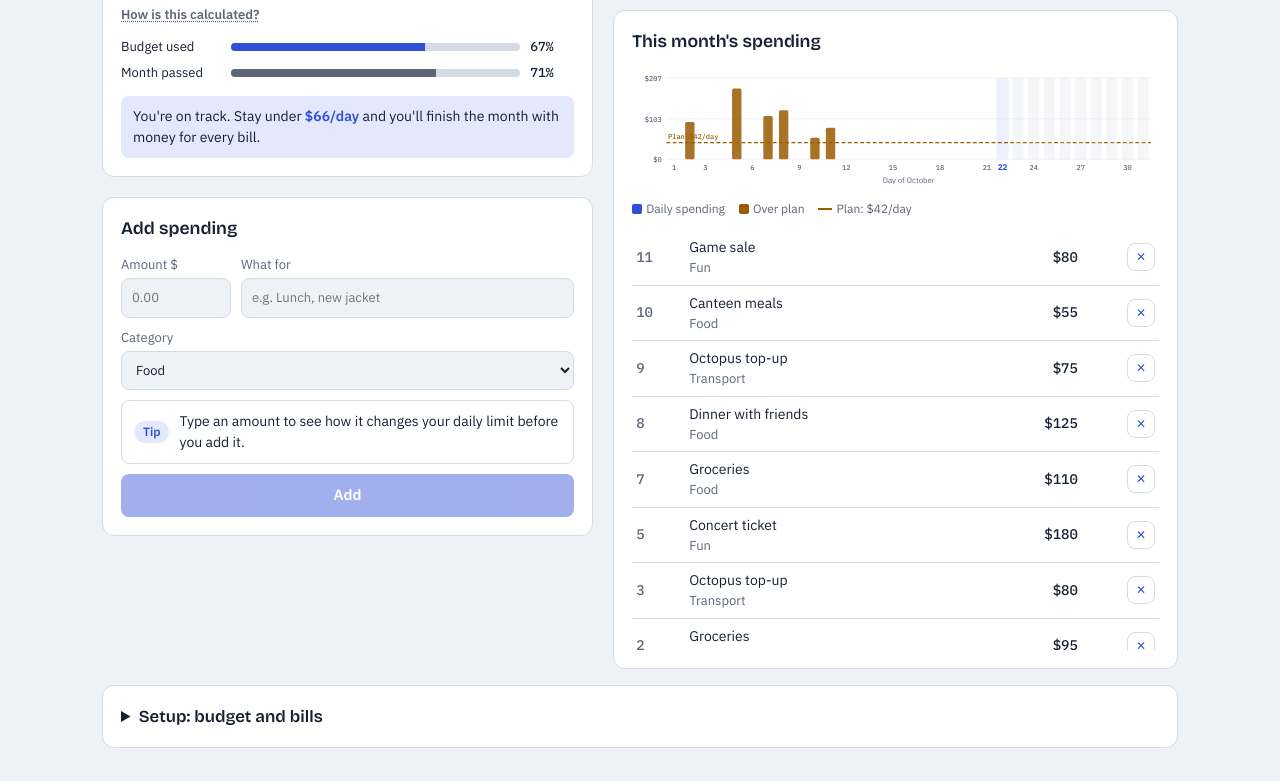
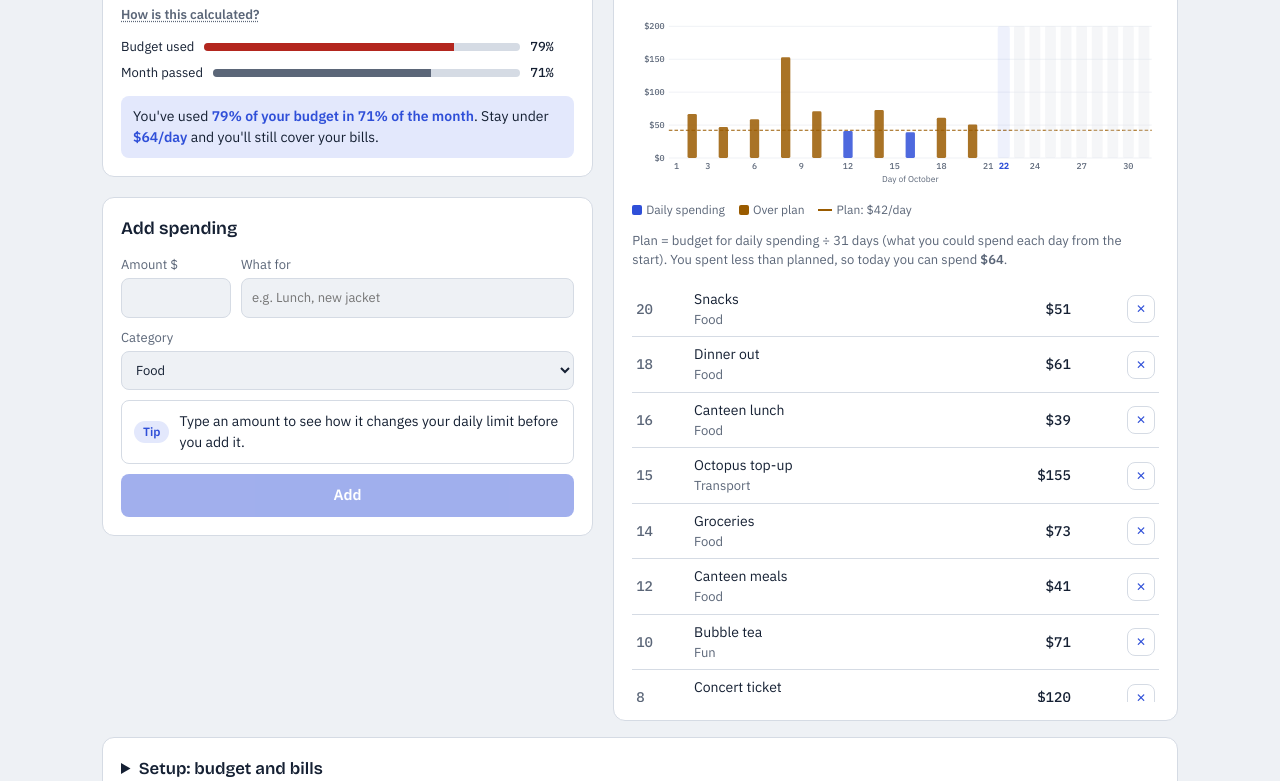
Before and after one commit to St2r930/dsai1202-spend-plan, a plain HTML site: page index.html in a window 1280 px wide. Shown: the part 416-1197 px from the top of the page. Drawn offline with nearby package versions, Linux system fonts and the light colour scheme.

Commit message:
Fix chart readability, wrapping, and example data (v0.6 polish)
Chart: taller (240px), round Y-axis ticks ($0/$50/$100...), 12px axis
labels, remove redundant "Plan" text (legend covers it), add note
explaining plan vs current daily limit.

UX: fix pace-row and stat-description wrapping (auto columns + nowrap),
clear amount placeholder, spread example data across all past days.

Co-Authored-By: Claude Opus 4.6 <noreply@anthropic.com>

```diff
--- a/index.html
+++ b/index.html
@@ -57,12 +57,12 @@ h2{font-family:var(--f-display);font-weight:600;font-size:1.1rem;margin:0}
 .stat{display:grid;gap:2px;min-width:0}
 .stat .k{font-size:12px;color:var(--muted);letter-spacing:.03em}
 .stat .v{font-family:var(--f-num);font-variant-numeric:tabular-nums;font-size:1.15rem}
-.stat .d{font-size:12px;color:var(--muted)}
+.stat .d{font-size:12px;color:var(--muted);white-space:nowrap}
 .next{background:var(--accent-soft);border-radius:8px;padding:10px 12px;font-size:14px;margin-top:8px}
 .next b{color:var(--accent)}
 .next.alert{background:var(--bad-soft)} .next.alert b{color:var(--bad)}
 .pace{display:grid;gap:6px;margin-top:6px}
-.pace-row{display:grid;grid-template-columns:100px 1fr 44px;align-items:center;gap:10px;font-size:13px}
+.pace-row{display:grid;grid-template-columns:auto 1fr 44px;align-items:center;gap:10px;font-size:13px;white-space:nowrap}
 .track{height:8px;background:var(--line);border-radius:4px;overflow:hidden}
 .fill{height:100%;background:var(--accent)} .fill.time{background:var(--muted)} .fill.over{background:var(--bad)}
 label{display:grid;gap:4px;font-size:13px;color:var(--muted);white-space:nowrap}
@@ -145,7 +145,7 @@ details summary{cursor:pointer;font-family:var(--f-display);font-weight:600;font
   <section class="card" aria-labelledby="addH">
     <h2 id="addH">Add spending</h2>
     <form id="addForm" class="addrow">
-      <label>Amount $<input id="amt" type="number" min="0.01" step="0.01" inputmode="decimal" placeholder="0.00"></label>
+      <label>Amount $<input id="amt" type="number" min="0.01" step="0.01" inputmode="decimal"></label>
       <label>What for<input id="desc" type="text" placeholder="e.g. Lunch, new jacket"></label>
       <label class="wide">Category<select id="cat"></select></label>
       <div class="preview wide" id="preview"><span class="pill fit">Tip</span><span class="txt">Type an amount to see how it changes your daily limit before you add it.</span></div>
@@ -170,6 +170,7 @@ details summary{cursor:pointer;font-family:var(--f-display);font-weight:600;font
       <div class="chart-tip" id="chartTip"></div>
     </div>
     <div class="chart-legend" id="chartLegend"></div>
+    <div class="small muted" id="chartNote"></div>
     <div class="tablewrap"><table><tbody id="logBody"></tbody></table></div>
   </section>
   </div>
@@ -205,19 +206,33 @@ const dateOf=d=>`${MONTH_KEY}-${String(d).padStart(2,"0")}`;
 
 function example(){
   const d=n=>dateOf(Math.max(1,Math.min(TODAY,n)));
+  const yesterday=Math.max(1,TODAY-1);
+  // daily spending items spread across the month so the chart looks realistic
+  const meals=[
+    {desc:"Groceries",cat:"Food"},{desc:"Canteen lunch",cat:"Food"},
+    {desc:"Dinner out",cat:"Food"},{desc:"Snacks",cat:"Food"},
+    {desc:"Bubble tea",cat:"Fun"},{desc:"Canteen meals",cat:"Food"}
+  ];
+  const log=[
+    {date:d(1),desc:"Hall fee",cat:"Rent",amt:1200},
+    {date:d(3),desc:"Octopus top-up",cat:"Transport",amt:155},
+    {date:d(5),desc:"Phone bill",cat:"Phone & internet",amt:185},
+    {date:d(8),desc:"Concert ticket",cat:"Fun",amt:120},
+    {date:d(Math.min(15,yesterday)),desc:"Octopus top-up",cat:"Transport",amt:155}
+  ];
+  // add a food/fun item every 1–2 days up to yesterday
+  const rng=n=>[37,67,29,53,41,61,43,59,31,71,47,23,73,19,83,17,79,13,89,11];
+  const amounts=rng();
+  for(let day=1,ai=0;day<=yesterday;day++){
+    if(day%2===0||amounts[ai%amounts.length]%3===0){
+      const m=meals[ai%meals.length];
+      log.push({date:d(day),desc:m.desc,cat:m.cat,amt:30+amounts[ai%amounts.length]%50});
+      ai++;
+    }
+  }
   return {budget:3000,
     bills:[{name:"Rent",monthly:1200},{name:"Transport",monthly:310},{name:"Phone & internet",monthly:185}],
-    log:[
-      {date:d(1),desc:"Hall fee",cat:"Rent",amt:1200},
-      {date:d(2),desc:"Groceries",cat:"Food",amt:95},
-      {date:d(3),desc:"Octopus top-up",cat:"Transport",amt:80},
-      {date:d(5),desc:"Concert ticket",cat:"Fun",amt:180},
-      {date:d(7),desc:"Groceries",cat:"Food",amt:110},
-      {date:d(8),desc:"Dinner with friends",cat:"Food",amt:125},
-      {date:d(9),desc:"Octopus top-up",cat:"Transport",amt:75},
-      {date:d(10),desc:"Canteen meals",cat:"Food",amt:55},
-      {date:d(11),desc:"Game sale",cat:"Fun",amt:80}
-    ]};
+    log};
 }
 let S;
 function load(){try{const r=localStorage.getItem(KEY);if(r){S=JSON.parse(r);return}}catch(e){}S=example()}
@@ -354,6 +369,11 @@ $("addForm").addEventListener("submit",ev=>{ev.preventDefault();
    Reference line: planned daily = (budget − total bills) / days in month.
    This is a fixed benchmark — it doesn't shift as you spend, so every day
    is compared to the same fair target.                                    */
+function niceMax(v){
+  if(v<=0)return 100;
+  const step=v<=100?10:v<=500?50:v<=1000?100:v<=2000?200:500;
+  return Math.ceil(v/step)*step;
+}
 function renderChart(){
   const billNames=new Set(S.bills.map(b=>b.name));
   const dailyLog=monthLog().filter(e=>!billNames.has(e.cat));
@@ -361,72 +381,68 @@ function renderChart(){
   dailyLog.forEach(e=>{const d=+e.date.slice(8);if(d>=1&&d<=DAYS)perDay[d-1]+=e.amt});
   const totalBills=S.bills.reduce((a,b)=>a+b.monthly,0);
   const planned=Math.max(0,(S.budget-totalBills)/DAYS);
-  const maxVal=Math.max(planned,...perDay,1)*1.15;
+  const c=compute();
+  const rawMax=Math.max(planned,...perDay,1)*1.1;
+  const ceilMax=niceMax(rawMax);
   const cs=getComputedStyle(document.documentElement);
   const accent=cs.getPropertyValue("--accent").trim();
   const muted=cs.getPropertyValue("--muted").trim();
   const linec=cs.getPropertyValue("--line").trim();
   const warn=cs.getPropertyValue("--warn").trim();
-  const bg=cs.getPropertyValue("--bg").trim();
   const monName=NOW.toLocaleString("en-US",{month:"long"});
-  // dimensions
-  const LEFT=44,RIGHT=10,TOP=14,BOT=32;
-  const W=Math.max(320,DAYS*20+LEFT+RIGHT);
-  const H=150;
+  // dimensions — taller chart
+  const LEFT=52,RIGHT=10,TOP=16,BOT=38;
+  const W=Math.max(340,DAYS*22+LEFT+RIGHT);
+  const H=240;
   const plotW=W-LEFT-RIGHT,plotH=H-TOP-BOT;
   const step=plotW/DAYS;
-  const barW=Math.max(3,step*0.6);
+  const barW=Math.max(4,step*0.6);
   const cx=i=>LEFT+step*i+step/2;
-  const cy=v=>TOP+plotH-plotH*(Math.min(v,maxVal)/maxVal);
+  const cy=v=>TOP+plotH-plotH*(Math.min(v,ceilMax)/ceilMax);
+  const FONT=`font-family="var(--f-num)"`;
   let svg=`<svg xmlns="http://www.w3.org/2000/svg" viewBox="0 0 ${W} ${H}" role="img" aria-label="Daily spending chart" style="cursor:default">`;
-  // y-axis labels and grid
-  const yTicks=[0,Math.round(maxVal/2),Math.round(maxVal)].filter((v,i,a)=>a.indexOf(v)===i);
-  yTicks.forEach(v=>{
+  // y-axis: round tick values
+  const yStep=ceilMax<=100?25:ceilMax<=200?50:ceilMax<=500?50:ceilMax<=1000?100:200;
+  for(let v=0;v<=ceilMax;v+=yStep){
     const y=cy(v);
     svg+=`<line x1="${LEFT}" y1="${y}" x2="${W-RIGHT}" y2="${y}" stroke="${linec}" stroke-width="0.5"/>`;
-    svg+=`<text x="${LEFT-6}" y="${y+4}" fill="${muted}" font-size="9" font-family="var(--f-num)" text-anchor="end">$${v}</text>`;
-  });
-  // planned daily line
+    svg+=`<text x="${LEFT-6}" y="${y+4}" fill="${muted}" font-size="12" ${FONT} text-anchor="end">$${v}</text>`;
+  }
+  // planned daily line (no text label — legend covers it)
   if(planned>0){
     const py=cy(planned);
     svg+=`<line x1="${LEFT}" y1="${py}" x2="${W-RIGHT}" y2="${py}" stroke="${warn}" stroke-width="1.5" stroke-dasharray="5,3"/>`;
-    svg+=`<text x="${LEFT+2}" y="${py-5}" fill="${warn}" font-size="9" font-family="var(--f-num)">Plan ${money(planned)}/day</text>`;
   }
   // bars for all days
   for(let i=0;i<DAYS;i++){
     const x=cx(i)-barW/2;
     const isFuture=i+1>TODAY;
     const isToday=i+1===TODAY;
-    // future day background
     if(isFuture){
       svg+=`<rect x="${x-1}" y="${TOP}" width="${barW+2}" height="${plotH}" rx="2" fill="${linec}" opacity="0.25"/>`;
     }
-    // today marker
     if(isToday){
       svg+=`<rect x="${x-2}" y="${TOP}" width="${barW+4}" height="${plotH}" rx="3" fill="${accent}" opacity="0.08"/>`;
     }
-    // spending bar
     const v=perDay[i];
     if(v>0&&!isFuture){
       const y=cy(v),h=cy(0)-y;
       const col=v>planned&&planned>0?warn:accent;
       svg+=`<rect x="${x}" y="${y}" width="${barW}" height="${h}" rx="2" fill="${col}" opacity="0.85"/>`;
     }
-    // invisible hover target
     svg+=`<rect class="chart-bar" data-day="${i+1}" data-amt="${Math.round(perDay[i])}" x="${cx(i)-step/2}" y="${TOP}" width="${step}" height="${plotH}" fill="transparent"/>`;
   }
-  // x-axis day labels
+  // x-axis day labels — all days visible
   const labelEvery=DAYS<=16?1:DAYS<=23?2:3;
   for(let i=0;i<DAYS;i++){
     const d=i+1;
     const show=(d%labelEvery===0)||d===1||d===TODAY;
     if(show){
       const isToday=d===TODAY;
-      svg+=`<text x="${cx(i)}" y="${H-BOT+14}" fill="${isToday?accent:muted}" font-size="${isToday?'10':'9'}" font-weight="${isToday?'600':'400'}" font-family="var(--f-num)" text-anchor="middle">${d}</text>`;
+      svg+=`<text x="${cx(i)}" y="${H-BOT+16}" fill="${isToday?accent:muted}" font-size="12" font-weight="${isToday?'600':'400'}" ${FONT} text-anchor="middle">${d}</text>`;
     }
   }
-  // x-axis label
-  svg+=`<text x="${LEFT+plotW/2}" y="${H-2}" fill="${muted}" font-size="10" font-family="var(--f-body)" text-anchor="middle">Day of ${monName}</text>`;
+  svg+=`<text x="${LEFT+plotW/2}" y="${H-4}" fill="${muted}" font-size="12" font-family="var(--f-body)" text-anchor="middle">Day of ${monName}</text>`;
   svg+=`</svg>`;
   $("chartWrap").innerHTML=svg;
   // legend
@@ -434,6 +450,16 @@ function renderChart(){
     `<span><i style="background:${accent}"></i>Daily spending</span>`+
     `<span><i style="background:${warn}"></i>Over plan</span>`+
     `<span><i style="background:${warn};height:2px;width:14px;border-radius:0"></i>Plan: ${money(planned)}/day</span>`;
+  // note explaining plan vs current daily limit
+  const daily=Math.max(0,c.daily);
+  if(planned>0&&daily!==planned){
+    const diff=daily-planned;
+    $("chartNote").innerHTML=diff>=0
+      ?`Plan = budget for daily spending ÷ ${DAYS} days (what you could spend each day from the start). You spent less than planned, so today you can spend <b>${money(daily)}</b>.`
+      :`Plan = budget for daily spending ÷ ${DAYS} days (what you could spend each day from the start). You've spent more than planned, so today's limit is down to <b>${money(daily)}</b>.`;
+  } else {
+    $("chartNote").textContent="";
+  }
   // tooltip on hover/tap
   const wrap=$("chartWrap").parentElement;
   const tip=$("chartTip");
```
Also changed, not shown: 1 other file.
